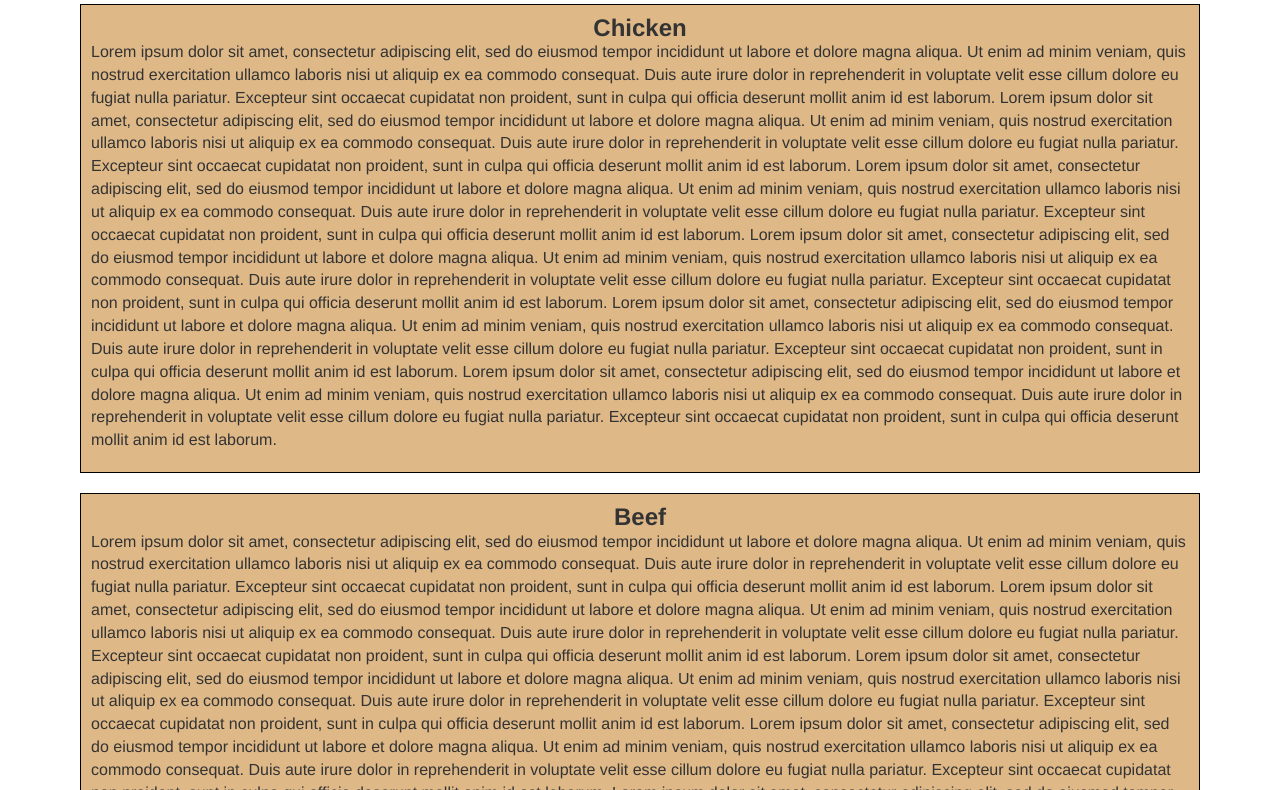
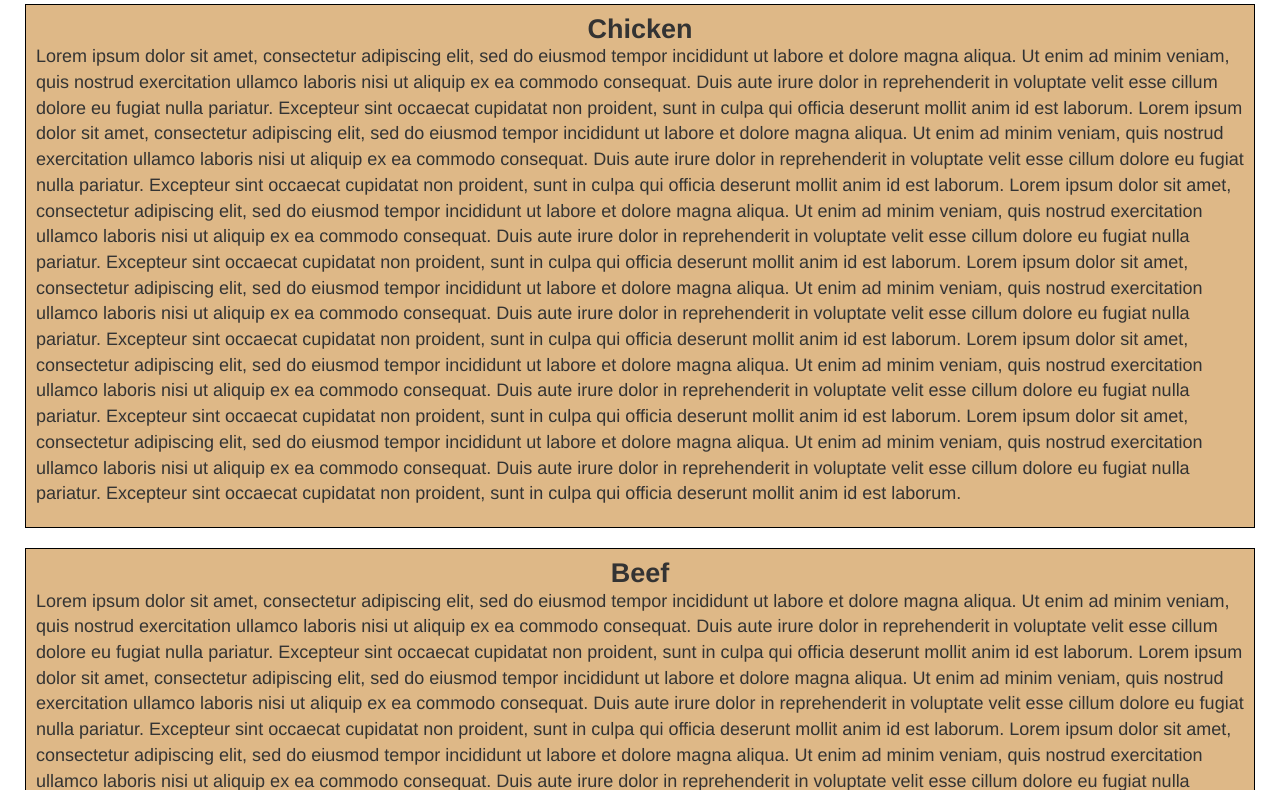
Before and after one commit to Jieyang02/coursera-assignments, a plain HTML site: page module3-solution/index.html in a window 1280 px wide. Shown: the part 188-978 px from the top of the page. Drawn offline with Linux system fonts and the light colour scheme.

Commit message:
Update module3 solution

```diff
--- a/module3-solution/css/styles.css
+++ b/module3-solution/css/styles.css
@@ -1,5 +1,8 @@
 body {
-  font-size: 16px;
+  font-size: 18px;
+}
+.container {
+  width: 100%;
 }
 .navbar-header {
   padding: 20px 0 20px;
```
